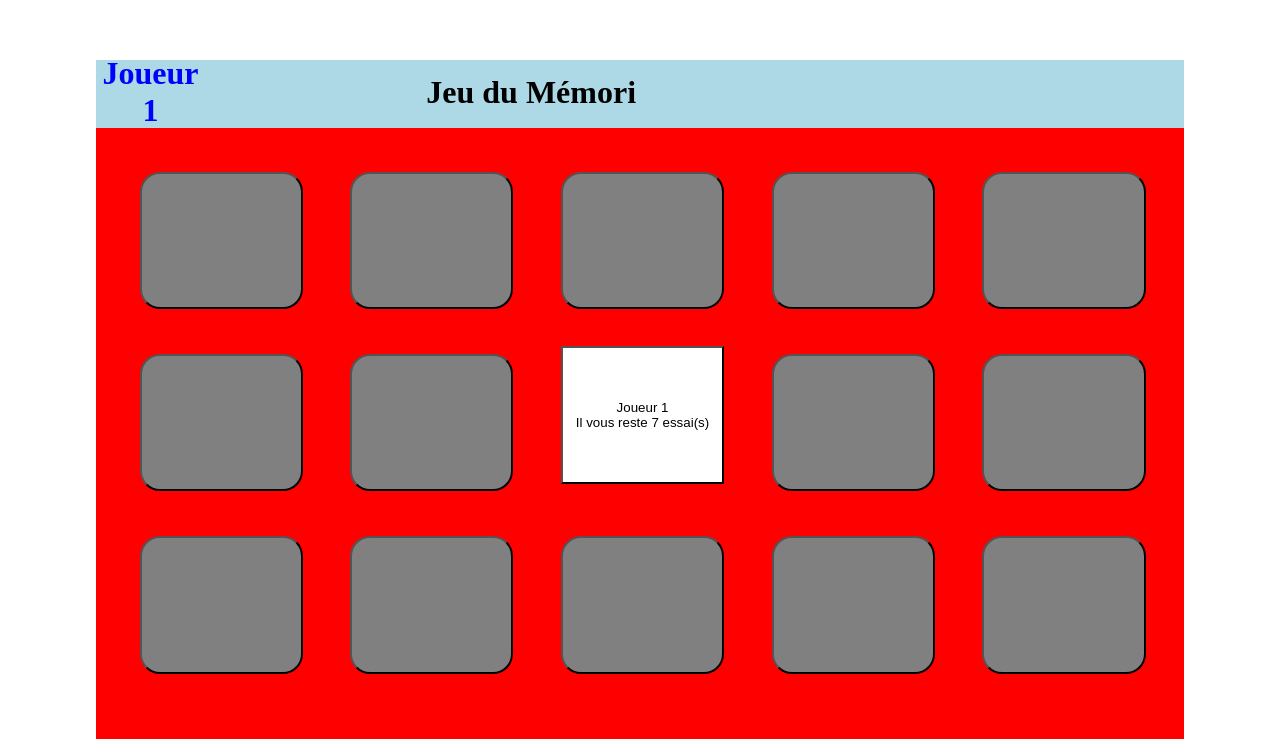
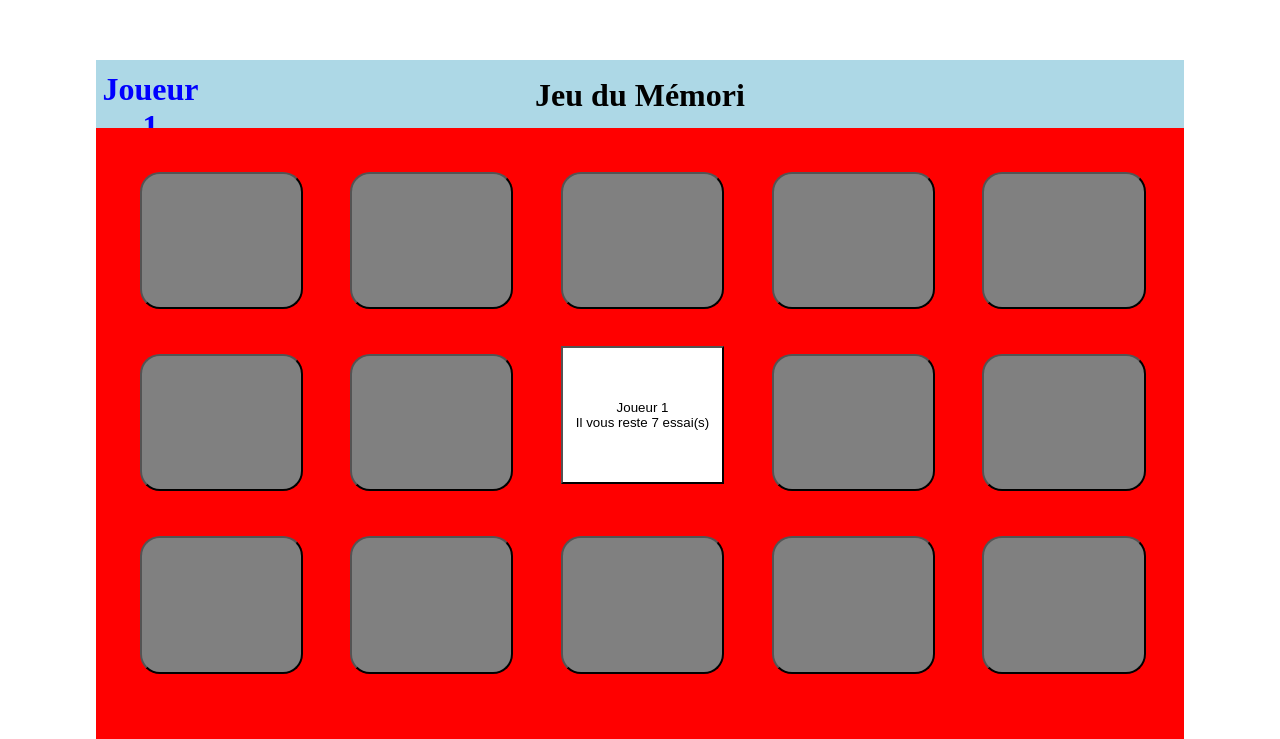
Before and after one commit to SamSamsung/Time-killer, a PHP site: page /memo.html in a window 1280 px wide. Shown: the top 739 px of the page. Run offline with PHP 8.4, Linux system fonts and the light colour scheme.

Commit message:
Update style_memo.css

```diff
--- a/css/style_memo.css
+++ b/css/style_memo.css
@@ -17,13 +17,14 @@
 }
 
 .titre h1{
-    margin-top: -0.5%;
-    margin-left: 25%;
+    margin-top: -1.75%;
+    margin-left: 35%;
     width: 30%;
 }
 
 #joueur{
     width: 10%;
+    margin-top: 1%;
     margin-left: 0 !important;
     height: 5%;
     color: blue;
@@ -68,7 +69,7 @@
 
 .emoji {
     margin-left: 20%;
-    margin-top: 10%;
+    margin-top: 13%;
 }
 
 
@@ -119,3 +120,7 @@
     opacity: 1;
     pointer-events: all;
 }
+
+.j_resultats{
+    margin-top: 8%;
+}
```
